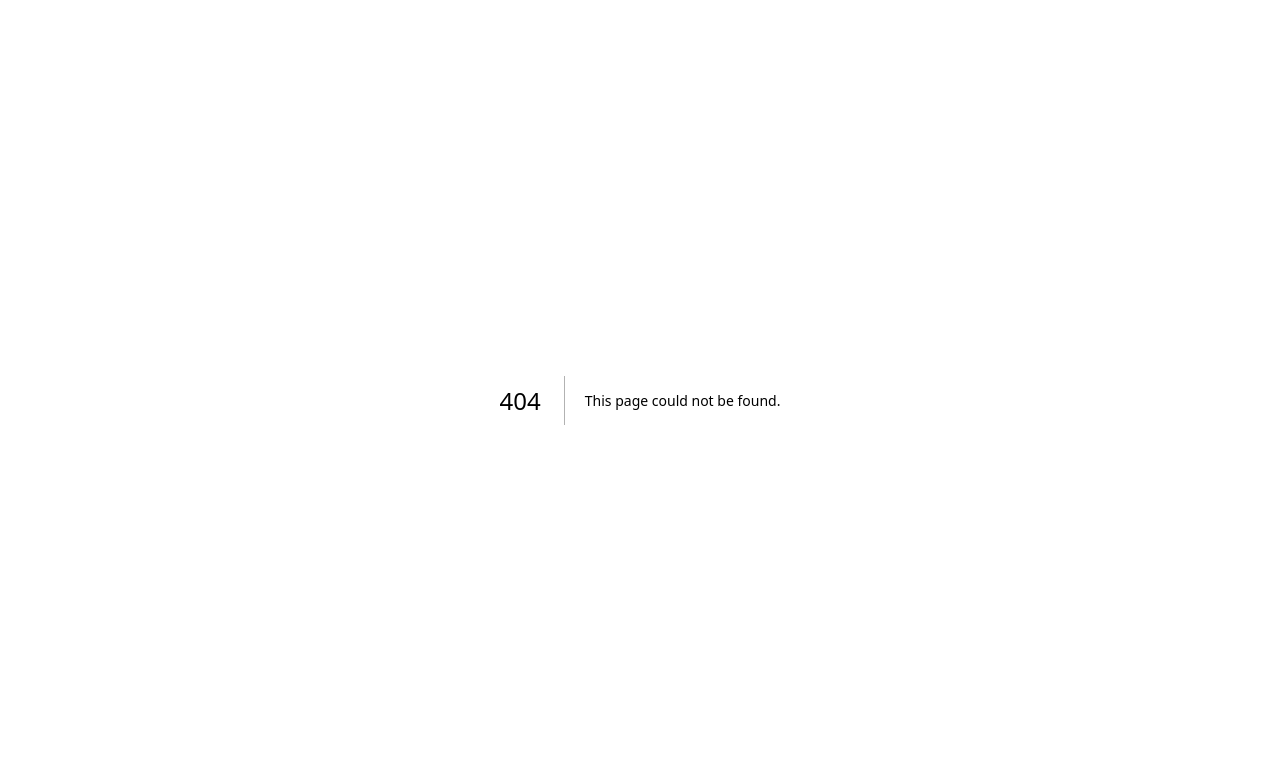
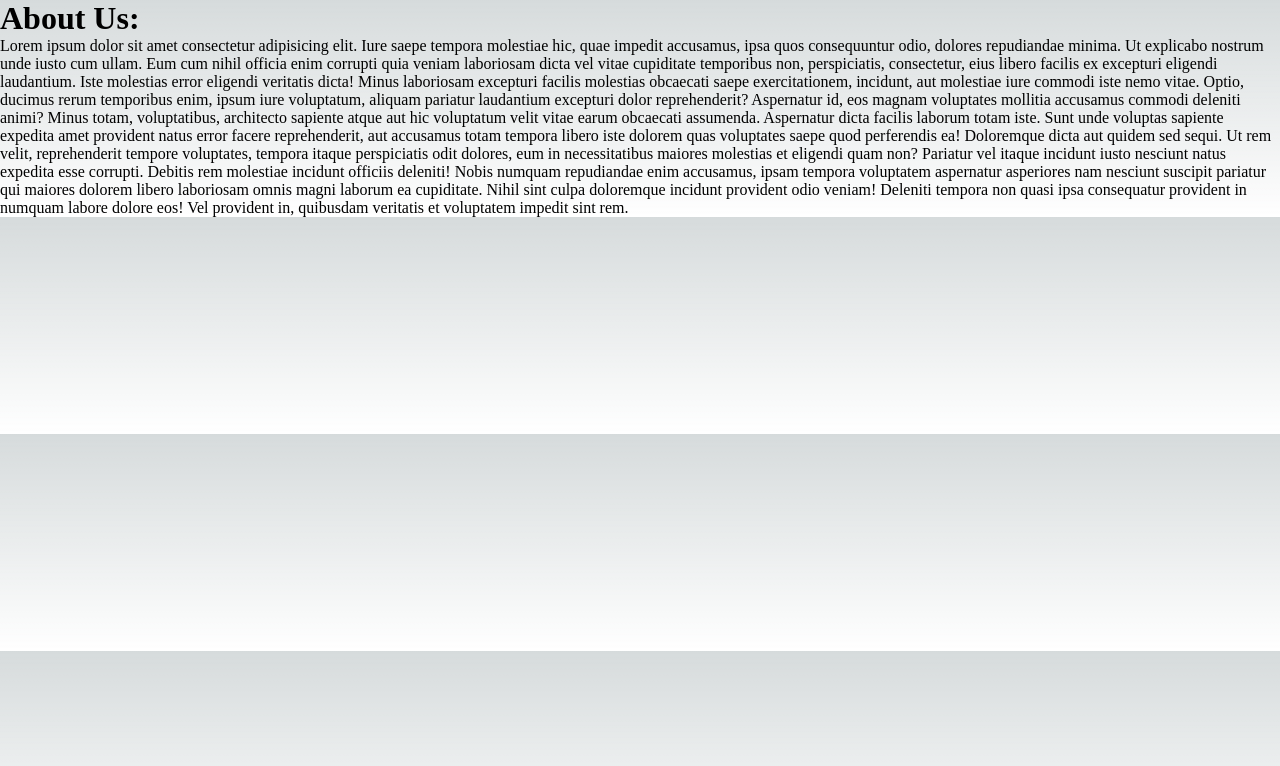
Before and after one commit to NirajanM/eventsaroundus, a Next.js app: page /about-us in a window 1280 px wide. Before the commit this address had no page. Shown: the top 766 px of the page. Built offline with nearby package versions, Linux system fonts and the light colour scheme.

Commit message:
lorem epsum about us

```diff
--- /dev/null
+++ b/pages/about-us.tsx
@@ -0,0 +1,17 @@
+import React from 'react'
+
+export default function AboutUs() {
+    return (
+        <div>
+            <h1>About Us:</h1>
+            <p>Lorem ipsum dolor sit amet consectetur adipisicing elit. Iure saepe tempora molestiae hic, quae impedit accusamus, ipsa quos consequuntur odio, dolores repudiandae minima. Ut explicabo nostrum unde iusto cum ullam.
+                Eum cum nihil officia enim corrupti quia veniam laboriosam dicta vel vitae cupiditate temporibus non, perspiciatis, consectetur, eius libero facilis ex excepturi eligendi laudantium. Iste molestias error eligendi veritatis dicta!
+                Minus laboriosam excepturi facilis molestias obcaecati saepe exercitationem, incidunt, aut molestiae iure commodi iste nemo vitae. Optio, ducimus rerum temporibus enim, ipsum iure voluptatum, aliquam pariatur laudantium excepturi dolor reprehenderit?
+                Aspernatur id, eos magnam voluptates mollitia accusamus commodi deleniti animi? Minus totam, voluptatibus, architecto sapiente atque aut hic voluptatum velit vitae earum obcaecati assumenda. Aspernatur dicta facilis laborum totam iste.
+                Sunt unde voluptas sapiente expedita amet provident natus error facere reprehenderit, aut accusamus totam tempora libero iste dolorem quas voluptates saepe quod perferendis ea! Doloremque dicta aut quidem sed sequi.
+                Ut rem velit, reprehenderit tempore voluptates, tempora itaque perspiciatis odit dolores, eum in necessitatibus maiores molestias et eligendi quam non? Pariatur vel itaque incidunt iusto nesciunt natus expedita esse corrupti.
+                Debitis rem molestiae incidunt officiis deleniti! Nobis numquam repudiandae enim accusamus, ipsam tempora voluptatem aspernatur asperiores nam nesciunt suscipit pariatur qui maiores dolorem libero laboriosam omnis magni laborum ea cupiditate.
+                Nihil sint culpa doloremque incidunt provident odio veniam! Deleniti tempora non quasi ipsa consequatur provident in numquam labore dolore eos! Vel provident in, quibusdam veritatis et voluptatem impedit sint rem.</p>
+        </div>
+    )
+}
```
